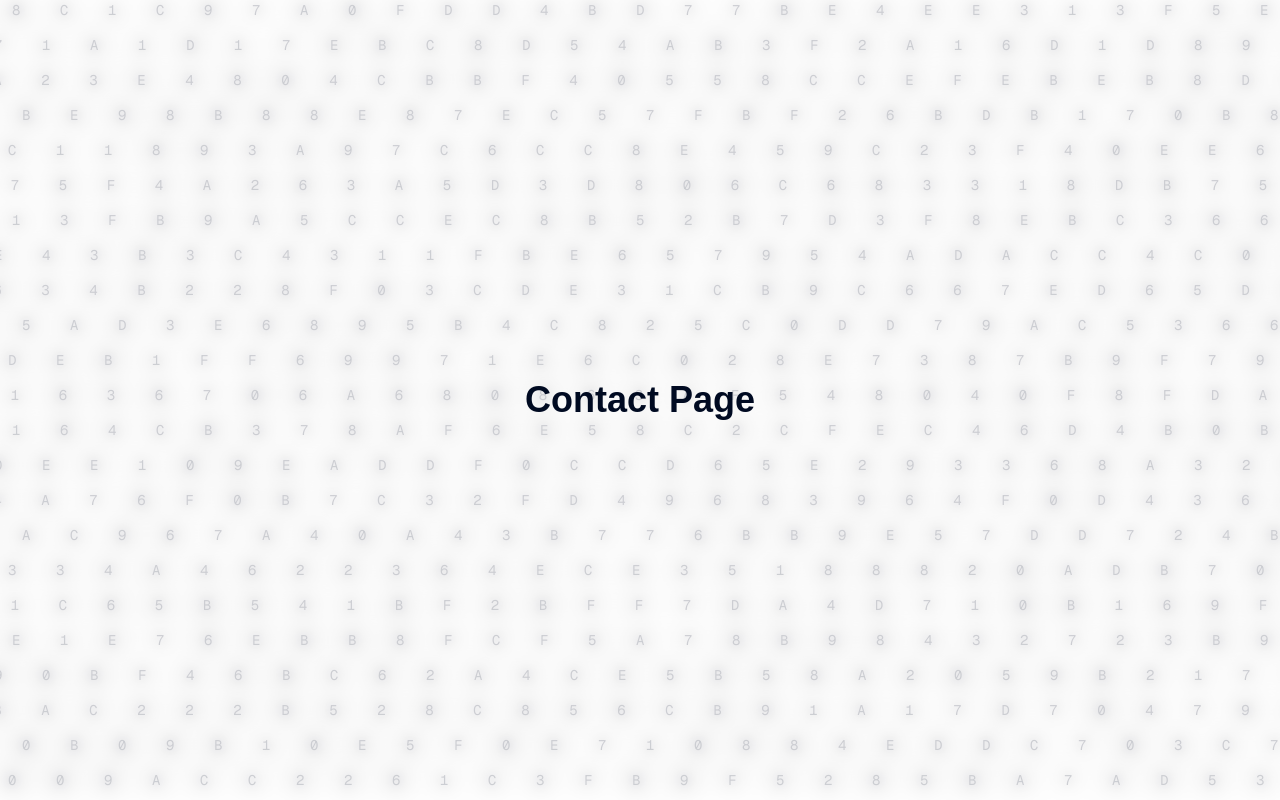
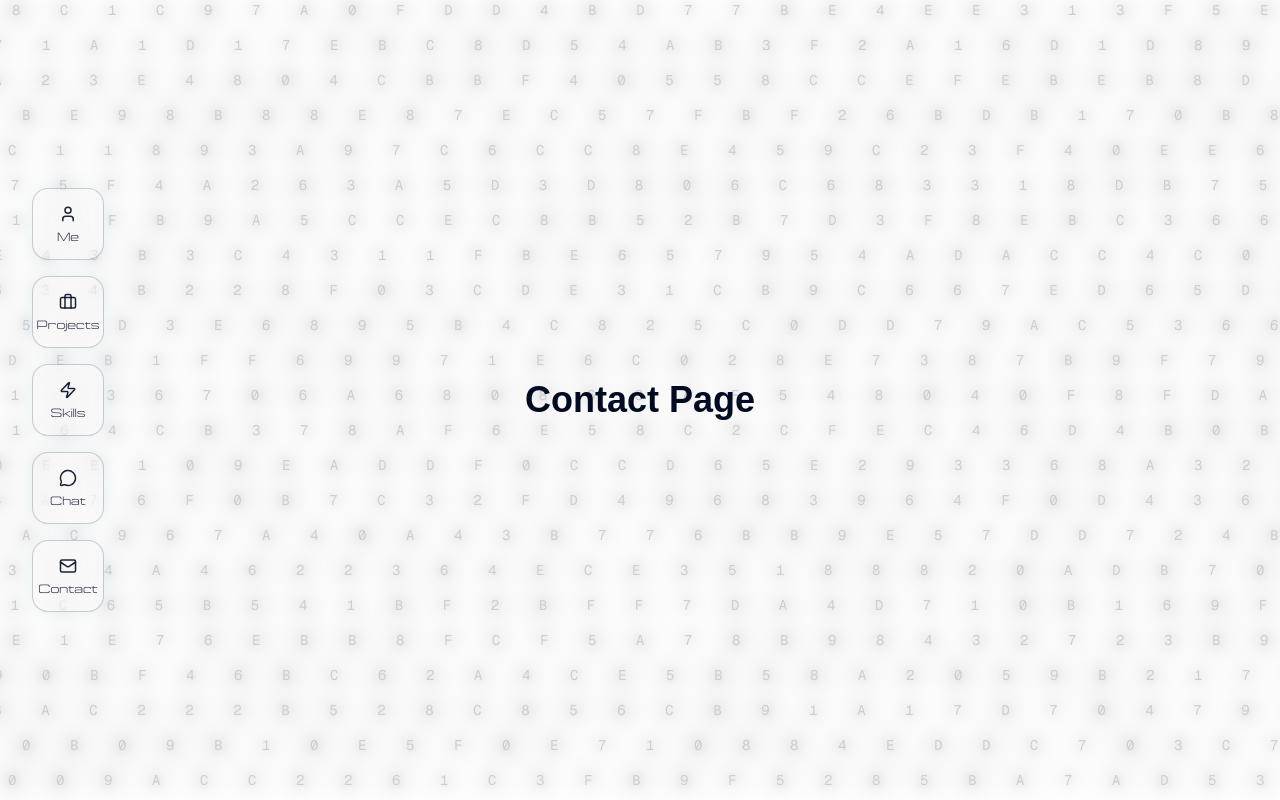
Before and after one commit to medalikhaled/aiportfolio, a Next.js app: page /contact in a window 1280 px wide. Built offline with nearby package versions, Linux system fonts and the light colour scheme; a web font is replaced by a local one.

Commit message:
move nav to layout

```diff
--- a/app/layout.tsx
+++ b/app/layout.tsx
@@ -3,6 +3,7 @@
 import localFont from "next/font/local";
 import "./globals.css";
 import AnimatedNumbersOverlay from "@/components/severanceBg";
+import FloatingNavigation from "@/components/FloatingNavigation";
 
 const geistSans = Geist({
   variable: "--font-geist-sans",
@@ -53,6 +54,7 @@
         className={`${geistSans.variable} ${geistMono.variable} ${scriptorama.variable} ${manifold.variable} antialiased`}
       >
         <AnimatedNumbersOverlay />
+        <FloatingNavigation />
         {children}
       </body>
     </html>
--- a/app/page.tsx
+++ b/app/page.tsx
@@ -2,10 +2,8 @@
 
 import { useState, memo } from "react";
 import { motion } from "framer-motion";
-import { User, Briefcase, Zap, MessageCircle, Mail } from "lucide-react";
 import { readStreamableValue } from "ai/rsc";
 import { generateAIResponse } from "./actions";
-import { useRouter } from "next/navigation";
 
 const HALEye = memo(function HALEye() {
   const [isHovered, setIsHovered] = useState(false);
@@ -163,11 +161,6 @@
   >([]);
   const [isLoading, setIsLoading] = useState(false);
   const [isChatMode, setIsChatMode] = useState(false);
-  const router = useRouter();
-
-  const handleNavigation = (path: string) => {
-    router.push(path);
-  };
 
   const handleSubmit = async (e: React.FormEvent) => {
     e.preventDefault();
@@ -213,12 +206,6 @@
 
   return (
     <div className="h-screen w-full px-4 flex flex-col relative">
-      {/* <div className="flex-[0.1] flex items-center justify-center relative z-10 backdrop-blur-lg bg-foreground/10 border-b border-foreground/20 rounded-b-md">
-        <h1 className="text-white text-xl font-bold italic font-scriptorama">
-          dali khaled - ⴷⴰⵍⵉ
-        </h1>
-      </div> */}
-
       {/* Middle Row - ~70% height */}
       <div className="flex-[0.8] flex items-center justify-center relative z-10 overflow-hidden">
         {!isChatMode ? (
@@ -367,97 +354,6 @@
           </form>
         </motion.div>
       </div>
-
-      {/* Floating Navigation - Middle Left */}
-      <motion.div
-        className="fixed left-8 top-1/2 -translate-y-1/2 z-30"
-        initial={{ opacity: 0, x: -50 }}
-        animate={{ opacity: 1, x: 0 }}
-        transition={{ duration: 0.8, delay: 0.7 }}
-      >
-        <div className="flex flex-col gap-4">
-          {[
-            {
-              icon: User,
-              label: "Me",
-              color: "from-cyan-500 to-blue-500",
-              path: "/me",
-            },
-            {
-              icon: Briefcase,
-              label: "Projects",
-              color: "from-green-500 to-emerald-500",
-              path: "/projects",
-            },
-            {
-              icon: Zap,
-              label: "Skills",
-              color: "from-purple-500 to-violet-500",
-              path: "/skills",
-            },
-            {
-              icon: MessageCircle,
-              label: "Chat",
-              color: "from-pink-500 to-rose-500",
-              path: "/",
-            },
-            {
-              icon: Mail,
-              label: "Contact",
-              color: "from-orange-500 to-yellow-500",
-              path: "/contact",
-            },
-          ].map((item, index) => (
-            <motion.button
-              key={item.label}
-              onClick={() => handleNavigation(item.path)}
-              className="group cursor-pointer relative flex flex-col items-center justify-center w-18 h-18 bg-background/10 backdrop-blur-lg border border-foreground/20 rounded-2xl hover:border-foreground/40 transition-all duration-300 px-2 py-2"
-              style={{
-                boxShadow: "0 0 15px rgba(100, 186, 206, 0.1)",
-              }}
-              initial={{ opacity: 0, x: -20 }}
-              animate={{ opacity: 1, x: 0 }}
-              transition={{ duration: 0.5, delay: 0.8 + index * 0.1 }}
-              whileHover={{
-                scale: 1.05,
-                boxShadow: "0 0 25px rgba(100, 186, 206, 0.3)",
-              }}
-              whileTap={{ scale: 0.95 }}
-            >
-              {/* Animated background gradient on hover */}
-              <motion.div
-                className={`absolute inset-0 rounded-2xl bg-gradient-to-br ${item.color} opacity-0 group-hover:opacity-20 transition-opacity duration-300`}
-                initial={false}
-              />
-
-              {/* Icon */}
-              <motion.div
-                className="mb-1.5"
-                whileHover={{ scale: 1.1 }}
-                transition={{ type: "spring", stiffness: 400, damping: 10 }}
-              >
-                <item.icon
-                  size={18}
-                  className="text-foreground/90 group-hover:text-foreground transition-colors duration-300"
-                />
-              </motion.div>
-
-              {/* Label */}
-              <span className="text-xs text-foreground/80 group-hover:text-foreground transition-colors duration-300 font-medium text-center leading-tight">
-                {item.label}
-              </span>
-
-              {/* Glow effect */}
-              <motion.div
-                className="absolute inset-0 rounded-2xl opacity-0 group-hover:opacity-100 transition-opacity duration-300"
-                style={{
-                  background: `radial-gradient(circle at center, rgba(100, 186, 206, 0.1) 0%, transparent 70%)`,
-                }}
-              />
-            </motion.button>
-          ))}
-        </div>
-      </motion.div>
     </div>
   );
 }
--- a/components/FloatingNavigation.tsx
+++ b/components/FloatingNavigation.tsx
@@ -0,0 +1,95 @@
+"use client";
+
+import { motion } from "framer-motion";
+import { User, Briefcase, Zap, MessageCircle, Mail } from "lucide-react";
+import { useRouter } from "next/navigation";
+
+export default function FloatingNavigation() {
+  const router = useRouter();
+
+  const handleNavigation = (path: string) => {
+    router.push(path);
+  };
+
+  return (
+    <motion.div
+      className="fixed left-8 top-1/2 -translate-y-1/2 z-30"
+      initial={{ opacity: 0, x: -50 }}
+      animate={{ opacity: 1, x: 0 }}
+      transition={{ duration: 0.8, delay: 0.7 }}
+    >
+      <div className="flex flex-col gap-4">
+        {[
+          { icon: User, label: "Me", color: "from-cyan-500 to-blue-500", path: "/me" },
+          {
+            icon: Briefcase,
+            label: "Projects",
+            color: "from-green-500 to-emerald-500",
+            path: "/projects"
+          },
+          {
+            icon: Zap,
+            label: "Skills",
+            color: "from-purple-500 to-violet-500",
+            path: "/skills"
+          },
+          { icon: MessageCircle, label: "Chat", color: "from-pink-500 to-rose-500", path: "/" },
+          {
+            icon: Mail,
+            label: "Contact",
+            color: "from-orange-500 to-yellow-500",
+            path: "/contact"
+          },
+        ].map((item, index) => (
+          <motion.button
+            key={item.label}
+            onClick={() => handleNavigation(item.path)}
+            className="group cursor-pointer relative flex flex-col items-center justify-center w-18 h-18 bg-background/10 backdrop-blur-lg border border-foreground/20 rounded-2xl hover:border-foreground/40 transition-all duration-300 px-2 py-2"
+            style={{
+              boxShadow: "0 0 15px rgba(100, 186, 206, 0.1)",
+            }}
+            initial={{ opacity: 0, x: -20 }}
+            animate={{ opacity: 1, x: 0 }}
+            transition={{ duration: 0.5, delay: 0.8 + index * 0.1 }}
+            whileHover={{
+              scale: 1.05,
+              boxShadow: "0 0 25px rgba(100, 186, 206, 0.3)",
+            }}
+            whileTap={{ scale: 0.95 }}
+          >
+            {/* Animated background gradient on hover */}
+            <motion.div
+              className={`absolute inset-0 rounded-2xl bg-gradient-to-br ${item.color} opacity-0 group-hover:opacity-20 transition-opacity duration-300`}
+              initial={false}
+            />
+
+            {/* Icon */}
+            <motion.div
+              className="mb-1.5"
+              whileHover={{ scale: 1.1 }}
+              transition={{ type: "spring", stiffness: 400, damping: 10 }}
+            >
+              <item.icon
+                size={18}
+                className="text-foreground/90 group-hover:text-foreground transition-colors duration-300"
+              />
+            </motion.div>
+
+            {/* Label */}
+            <span className="text-xs text-foreground/80 group-hover:text-foreground transition-colors duration-300 font-medium text-center leading-tight">
+              {item.label}
+            </span>
+
+            {/* Glow effect */}
+            <motion.div
+              className="absolute inset-0 rounded-2xl opacity-0 group-hover:opacity-100 transition-opacity duration-300"
+              style={{
+                background: `radial-gradient(circle at center, rgba(100, 186, 206, 0.1) 0%, transparent 70%)`,
+              }}
+            />
+          </motion.button>
+        ))}
+      </div>
+    </motion.div>
+  );
+}
```
